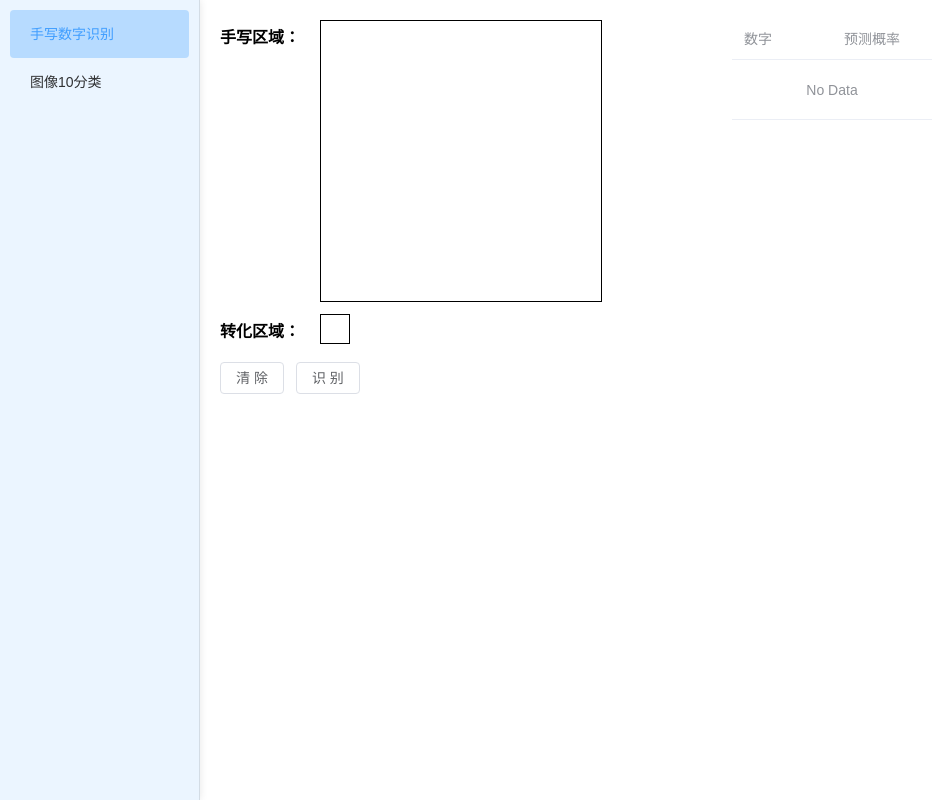
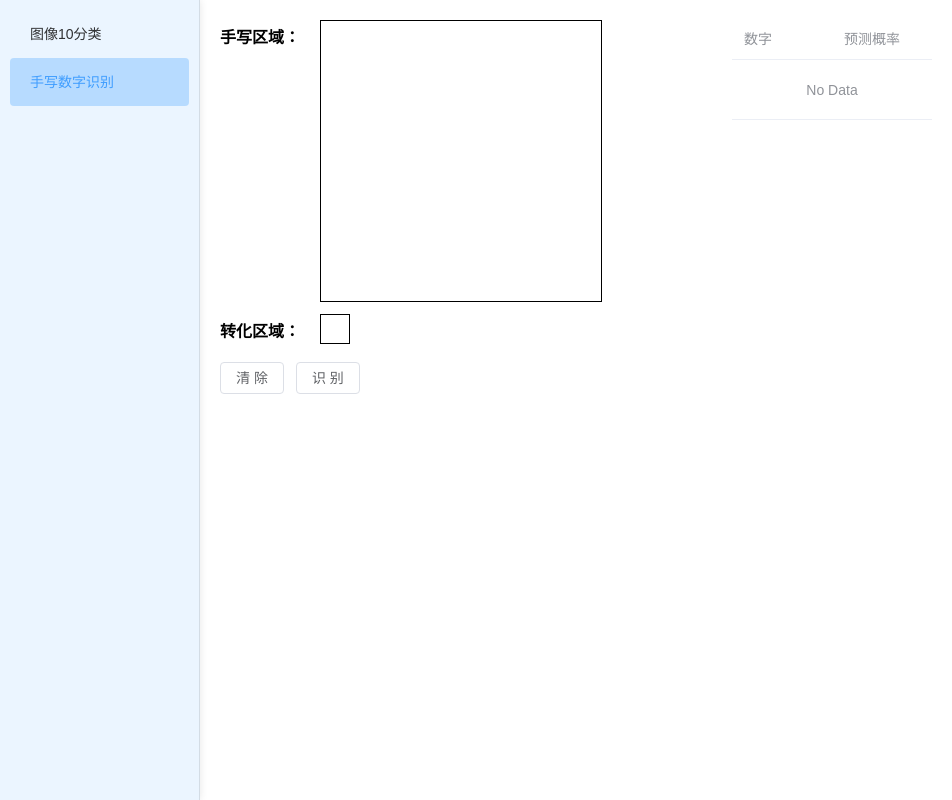
Before and after one commit to zz632893783/deepLearning, a Vue app: page /mnist in a window 1280 px wide. Shown: the whole page, without its empty margins (0-952 px from the left). Built offline with nearby package versions, Linux system fonts and the light colour scheme.

Commit message:
顺序调整

```diff
--- a/src/router/index.js
+++ b/src/router/index.js
@@ -6,16 +6,16 @@ export const routes = [
         redirect: '/mnist'
     },
     {
+        path: '/cifar10',
+        // name: 'templateSyntax',
+        cName: '图像10分类',
+        component: () => import('../views/cifar10/index.vue')
+    },
+    {
         path: '/mnist',
         // name: 'templateSyntax',
         cName: '手写数字识别',
         component: () => import('../views/mnist/index.vue')
-    },
-    {
-        path: '/cifar10',
-        // name: 'templateSyntax',
-        cName: '图像10分类',
-        component: () => import('../views/cifar10/index.vue')
     }
 ]
 
```
